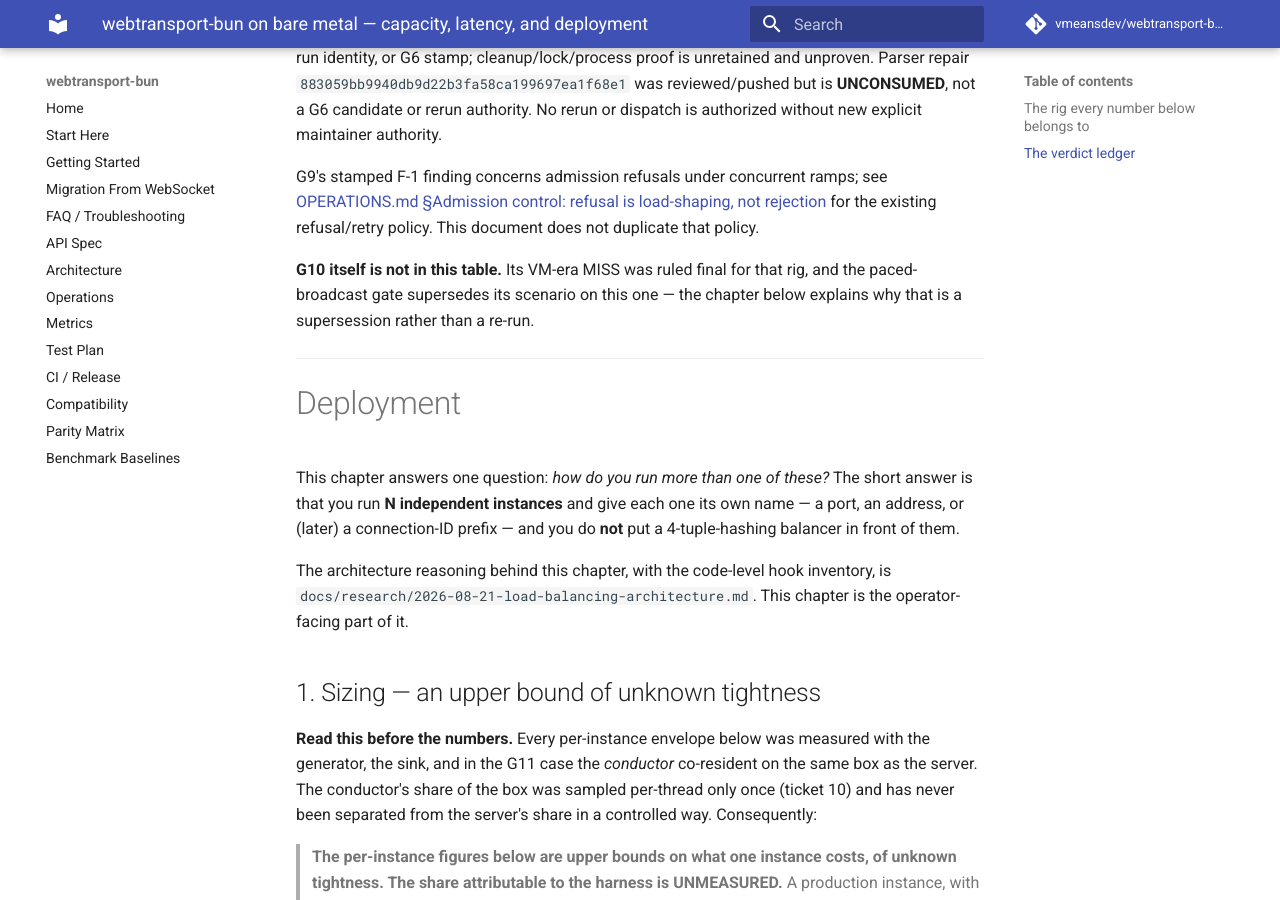
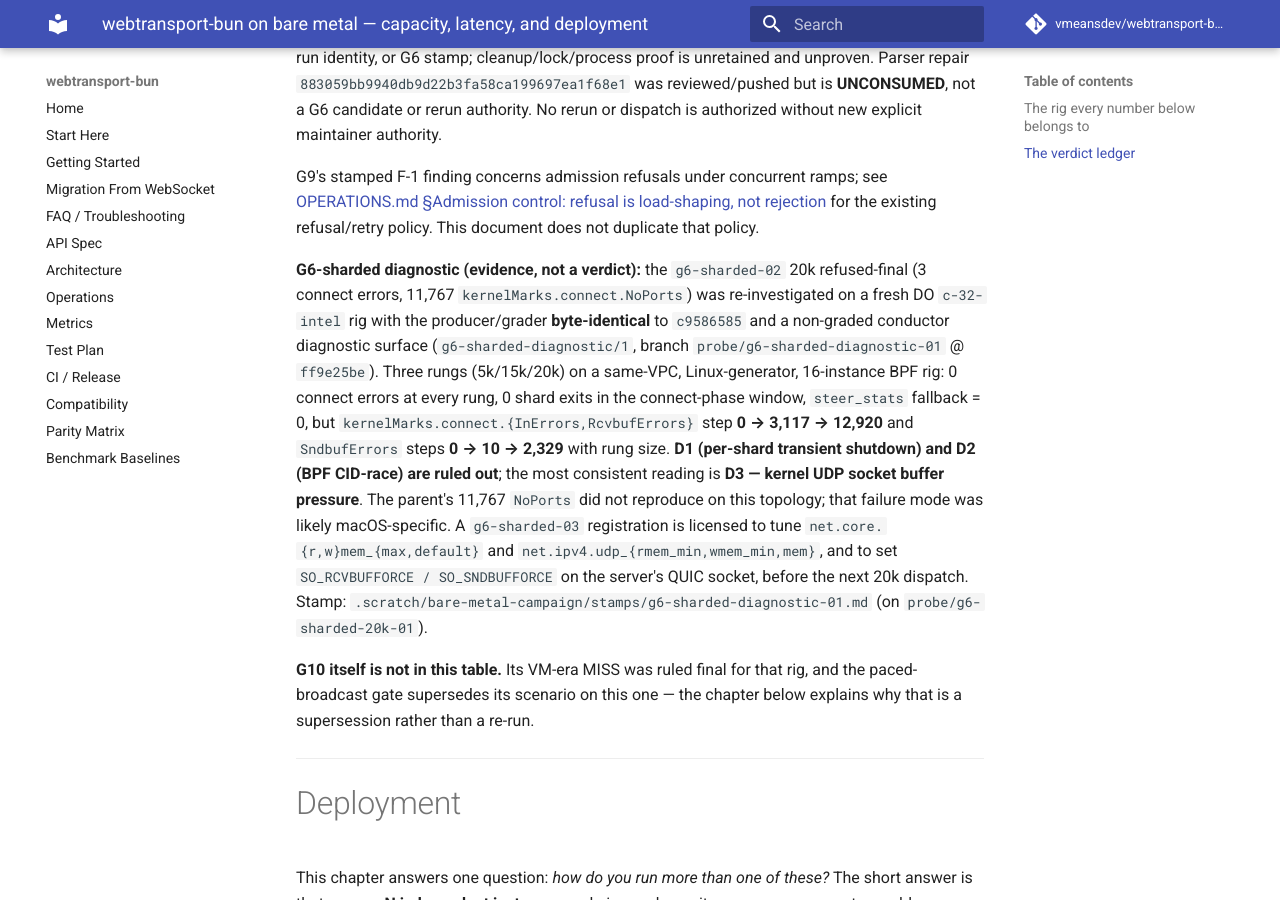
Before and after one commit to vmeansdev/webtransport-bun, an MkDocs documentation site: the page built from docs/research/2026-08-21-bare-metal-capacity.md, in a window 1280 px wide and 900 px high, scrolled down 2626 px. Built offline with MkDocs 1.6.1 and Material for MkDocs 9.7.7, drawn with Linux system fonts in a browser that asks for light colours; comment, search, counter and statistics services are not loaded.

Commit message:
Note g6-sharded-diagnostic-01 evidence in the G6-sharded chapter

```diff
--- a/docs/research/2026-08-21-bare-metal-capacity.md
+++ b/docs/research/2026-08-21-bare-metal-capacity.md
@@ -69,6 +69,28 @@ G9's stamped F-1 finding concerns admission refusals under concurrent ramps;
 see [OPERATIONS.md §Admission control: refusal is load-shaping, not rejection](../OPERATIONS.md#admission-control-refusal-is-load-shaping-not-rejection)
 for the existing refusal/retry policy. This document does not duplicate that
 policy.
+
+**G6-sharded diagnostic (evidence, not a verdict):** the
+`g6-sharded-02` 20k refused-final (3 connect errors, 11,767
+`kernelMarks.connect.NoPorts`) was re-investigated on a fresh DO
+`c-32-intel` rig with the producer/grader **byte-identical** to
+`c9586585` and a non-graded conductor diagnostic surface
+(`g6-sharded-diagnostic/1`, branch `probe/g6-sharded-diagnostic-01` @
+`ff9e25be`). Three rungs (5k/15k/20k) on a same-VPC, Linux-generator,
+16-instance BPF rig: 0 connect errors at every rung, 0 shard exits in
+the connect-phase window, `steer_stats` fallback = 0, but
+`kernelMarks.connect.{InErrors,RcvbufErrors}` step **0 → 3,117 →
+12,920** and `SndbufErrors` steps **0 → 10 → 2,329** with rung size.
+**D1 (per-shard transient shutdown) and D2 (BPF CID-race) are ruled
+out**; the most consistent reading is **D3 — kernel UDP socket
+buffer pressure**. The parent's 11,767 `NoPorts` did not reproduce
+on this topology; that failure mode was likely macOS-specific.
+A `g6-sharded-03` registration is licensed to tune
+`net.core.{r,w}mem_{max,default}` and `net.ipv4.udp_{rmem_min,wmem_min,mem}`,
+and to set `SO_RCVBUFFORCE / SO_SNDBUFFORCE` on the server's QUIC
+socket, before the next 20k dispatch. Stamp:
+`.scratch/bare-metal-campaign/stamps/g6-sharded-diagnostic-01.md` (on
+`probe/g6-sharded-20k-01`).
 
 **G10 itself is not in this table.** Its VM-era MISS was ruled final for that
 rig, and the paced-broadcast gate supersedes its scenario on this one — the
```
